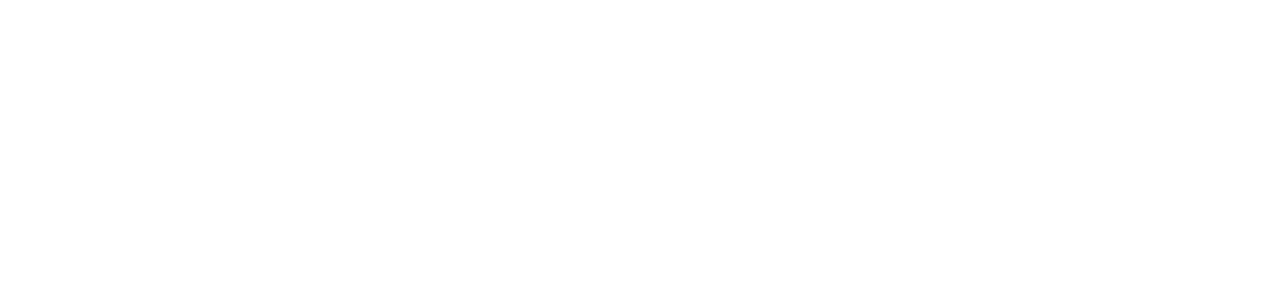
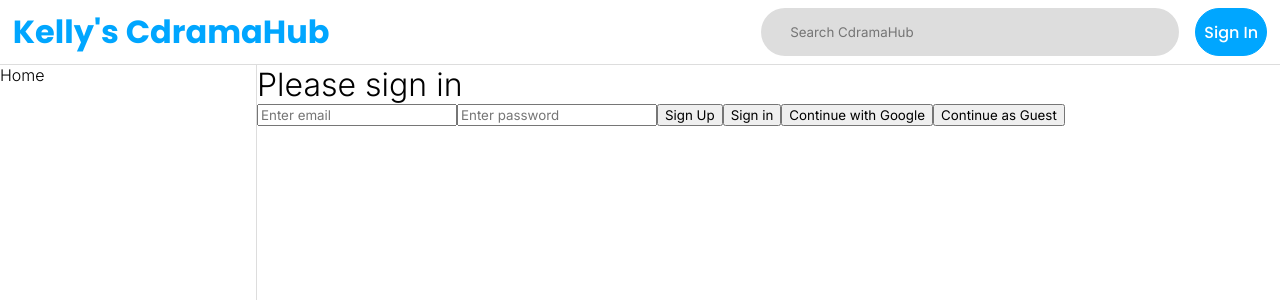
Before and after one commit to yzhang-570/AnimeHub, a React (Vite) app: page /sign-in in a window 1280 px wide. Before the commit this address had no page. Shown: the top 300 px of the page. Built offline with nearby package versions, Linux system fonts and the light colour scheme.

Commit message:
integrated supabase auth for user accounts, created sign-in page

```diff
--- a/src/App.jsx
+++ b/src/App.jsx
@@ -1,21 +1,37 @@
 import React, { useState, useEffect } from 'react'
-import './App.css'
+import './components/Navigation.css'
+
+import supabase from './Client'
+
 import { useRoutes } from 'react-router-dom'
-import Layout from './components/Layout'
+import Navigation from './components/Navigation'
 import Home from './components/Home'
 import PostPage from './components/PostPage'
-
-/*
-
-*/
-
+import SignIn from './components/SignIn'
 
 function App() {
+
+  const [userSession, setUserSession] = useState(null)
+
+  const checkForUserSession = () => {
+    // check for sign in status on rerender/refresh
+    supabase.auth.getSession().then(({ data: { session } }) => {
+      setUserSession(session)
+    })
+
+    const {
+      data: { subscription },
+    } = supabase.auth.onAuthStateChange((event, session) => {
+      setUserSession(session)
+    })
+
+    return () => subscription.unsubscribe()
+  }
 
   const routes = useRoutes([
   {
     path: '/',
-    element: <Layout />,
+    element: <Navigation userSession={userSession} checkForUserSession={checkForUserSession}/>,
     children: [
     {
       path: '',
@@ -24,11 +40,17 @@
     {
       path: 'thread/:id', //+ /:id
       element: <PostPage />
+    },
+    {
+      path: 'sign-in',
+      element: <SignIn/>
     }
     ]
   }
   ])
+
   return routes
+
 }
 
 export default App
--- a/src/components/CreateForm.jsx
+++ b/src/components/CreateForm.jsx
@@ -1,6 +1,6 @@
 import React, { useState } from 'react'
 import './CreateForm.css'
-import supabase from '../Client'
+import supabase from '../Client.jsx'
 
 function CreateForm({ onClose }) {
 
--- a/src/components/Layout.jsx
+++ /dev/null
@@ -1,46 +0,0 @@
-import React, { useState } from 'react'
-import { Outlet, Link } from 'react-router-dom'
-import '../App.css'
-
-import Popup from 'reactjs-popup'
-import CreateForm from './CreateForm'
-
-function Layout() {
-
-  const [search, setSearch] = useState("")
-
-  const handleChange = (e) => {
-    setSearch(e.target.value)
-  }
-
-  return (
-    <>
-      <div className='top-nav-div'>
-        <Link to="/">
-          <h1 className="poppins-bold blue">Kelly's CdramaHub</h1>
-        </Link>
-        <div className="btns-div">
-          <Popup trigger={<div className="createpost-div">
-              <h3 className="poppins-medium">+Create</h3>
-            </div>} modal>
-            {close => ( //create custom close behavior
-              <CreateForm onClose={() => close()}/>
-            )}
-          </Popup>
-          <div className="search-div">
-            <input className="search-bar" type="text" value={search} onChange={handleChange} placeholder="Search CdramaHub"/>
-          </div>
-        </div>
-      </div>
-      <div className="main-div">
-          <div className="side-nav-div">
-            {/* <h1>Side nav</h1> */}
-            <Link to="/" ><h3>Home</h3></Link>
-          </div>
-          <Outlet context={search}/>
-      </div>
-    </>
-  )
-}
-
-export default Layout
--- a/src/App.css
+++ b/src/components/Navigation.css
@@ -19,12 +19,12 @@
 
 .createpost-div {
   background-color: var(--blue);
-  width: 4.5vw;
+  /* width: 4.5vw; */
+  padding: 0.2rem 0.5rem 0.2rem 0.5rem;
   border: 1px solid var(--blue);
   border-radius: 50px;
   display: flex;
   align-items: center;
-  padding: 0.2rem;
   height: 5vh;
   /* margin: 1rem; */
 }
@@ -43,6 +43,20 @@
   color: rgb(0, 166, 255);
 }
 
+.user-img {
+  height: 6vh;
+  margin: 1rem;
+  border-radius: 20px;
+}
+
+.home-options-div {
+  box-shadow: 0px 0px 5px gray;
+  display: flex;
+  flex-direction: column;
+  border-radius: 5px;
+  overflow: hidden;
+  margin: 0.5rem 0 0.5rem 0;
+}
 
 .search-div {
   background-color: var(--border-grey);
--- /dev/null
+++ b/src/components/Navigation.jsx
@@ -0,0 +1,78 @@
+import React, { useState, useEffect } from 'react'
+import { Outlet, Link } from 'react-router-dom'
+import './Navigation.css'
+
+import Popup from 'reactjs-popup'
+import CreateForm from './CreateForm'
+import userImage from '../assets/user-avatar.jpg'
+
+import supabase from '../Client'
+
+function Navigation({ userSession, checkForUserSession }) {
+
+  const [search, setSearch] = useState("")
+
+  const handleChange = (e) => {
+    setSearch(e.target.value)
+  }
+
+  const handleSignOut = async () => {
+    await supabase.auth.signOut()
+  }
+
+  useEffect(() => {
+    checkForUserSession()
+  }, [])
+
+  return (
+    <div className="screen-div">
+      <div className='top-nav-div'>
+        <Link to="/">
+          <h1 className="poppins-bold blue">Kelly's CdramaHub</h1>
+        </Link>
+        <div className="btns-div">
+          <div className="search-div">
+            <input className="search-bar" type="text" value={search} onChange={handleChange} placeholder="Search CdramaHub"/>
+          </div>
+          {
+            userSession ?
+            (
+              <>
+                <Popup trigger={<div className="createpost-div">
+                  <h3 className="poppins-medium">+Create</h3>
+                </div>} modal>
+                {close => ( //create custom close behavior
+                  <CreateForm onClose={() => close()}/>
+                )}
+                </Popup>
+                <Popup trigger= {<img className="user-img" src={userImage} />} arrow={false}>
+                  <div className="home-options-div">
+                    <input type="button" className="options-btn" value="Profile" />
+                    <input type="button" onClick={handleSignOut} className="options-btn" value="Sign Out" />
+                  </div>
+                </Popup>
+              </>
+            )
+            :
+            (
+                <Link to="sign-in">
+                  <div className="createpost-div">
+                    <h3 className="poppins-medium">Sign In</h3>
+                  </div>
+                </Link>
+            )
+          }
+        </div>
+      </div>
+      <div className="main-div">
+          <div className="side-nav-div">
+            {/* <h1>Side nav</h1> */}
+            <Link to="/" ><h3>Home</h3></Link>
+          </div>
+          <Outlet context={search}/>
+      </div>
+    </div>
+  )
+}
+
+export default Navigation
--- a/src/components/PostPage.jsx
+++ b/src/components/PostPage.jsx
@@ -1,5 +1,5 @@
 import React, { useState, useEffect } from 'react'
-import '../App.css'
+import './Navigation.css'
 import './PostPage.css'
 
 import EditForm from "./EditForm.jsx"
--- /dev/null
+++ b/src/components/SignIn.jsx
@@ -0,0 +1,60 @@
+import { useState, useEffect } from 'react'
+import supabase from '../Client'
+
+export default function SignIn() {
+  const [userInfo, setUserInfo] = useState({email: "", password: ""})
+
+  /*
+  create account with email
+  */
+  const handleChange = (e) => {
+    setUserInfo((prev) => (
+      {...prev, [e.target.name]: e.target.value}
+    ))
+  }
+
+  const signUp = async () => {
+    await supabase.auth.signUp({
+      email: userInfo.email,
+      password: userInfo.password
+    })
+
+    setUserInfo({email: "", password: ""})
+    window.location = "/"
+  }
+
+  const signIn = async() => {
+    await supabase.auth.signInWithPassword({
+      email: userInfo.email,
+      password: userInfo.password
+    })
+    window.location = "/"
+  }
+
+  const googleSignIn = async () => {
+    await supabase.auth.signInWithOAuth({
+      provider: "google"
+    })
+  }
+
+  const anonymousSignIn = async () => {
+    await supabase.auth.signInAnonymously()
+    setUserInfo((prev) => (
+      {...prev, email: "Guest"}
+    ))
+    window.location = "/"
+  }
+
+
+  return (
+    <div>
+      <h1>Please sign in</h1>
+      <input type="text" value={userInfo.email} name="email" placeholder="Enter email" onChange={handleChange} />
+      <input type="text" value={userInfo.password} name="password" placeholder="Enter password" onChange={handleChange} />
+      <input type="button" onClick={signUp} value="Sign Up" />
+      <input type="button" onClick={signIn} value="Sign in" />
+      <input type="button" onClick={googleSignIn} value="Continue with Google"/>
+      <input type="button" onClick={anonymousSignIn} value="Continue as Guest" />
+    </div>
+  )
+}
```
Also changed, not shown: src/assets/user-avatar.jpg (added).
